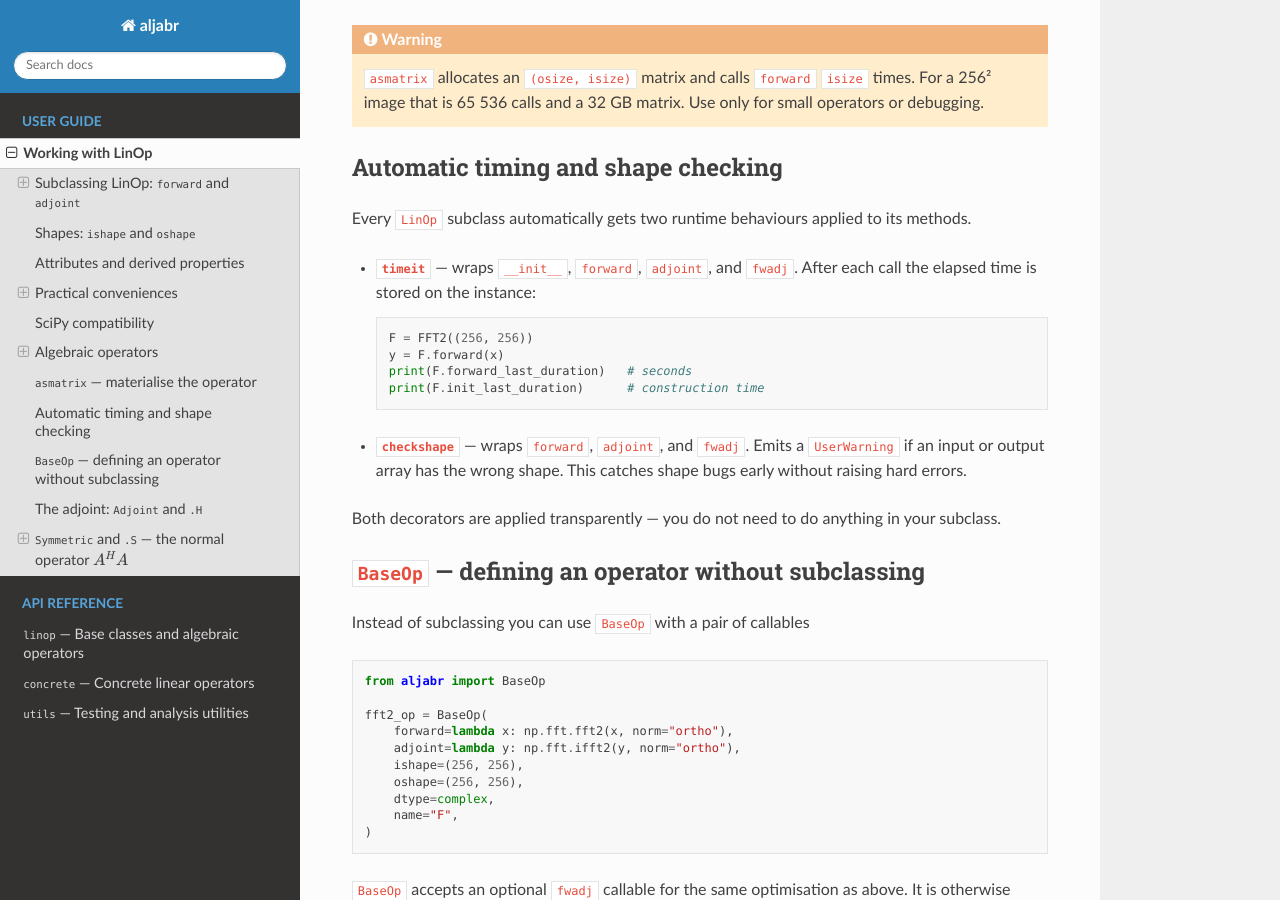
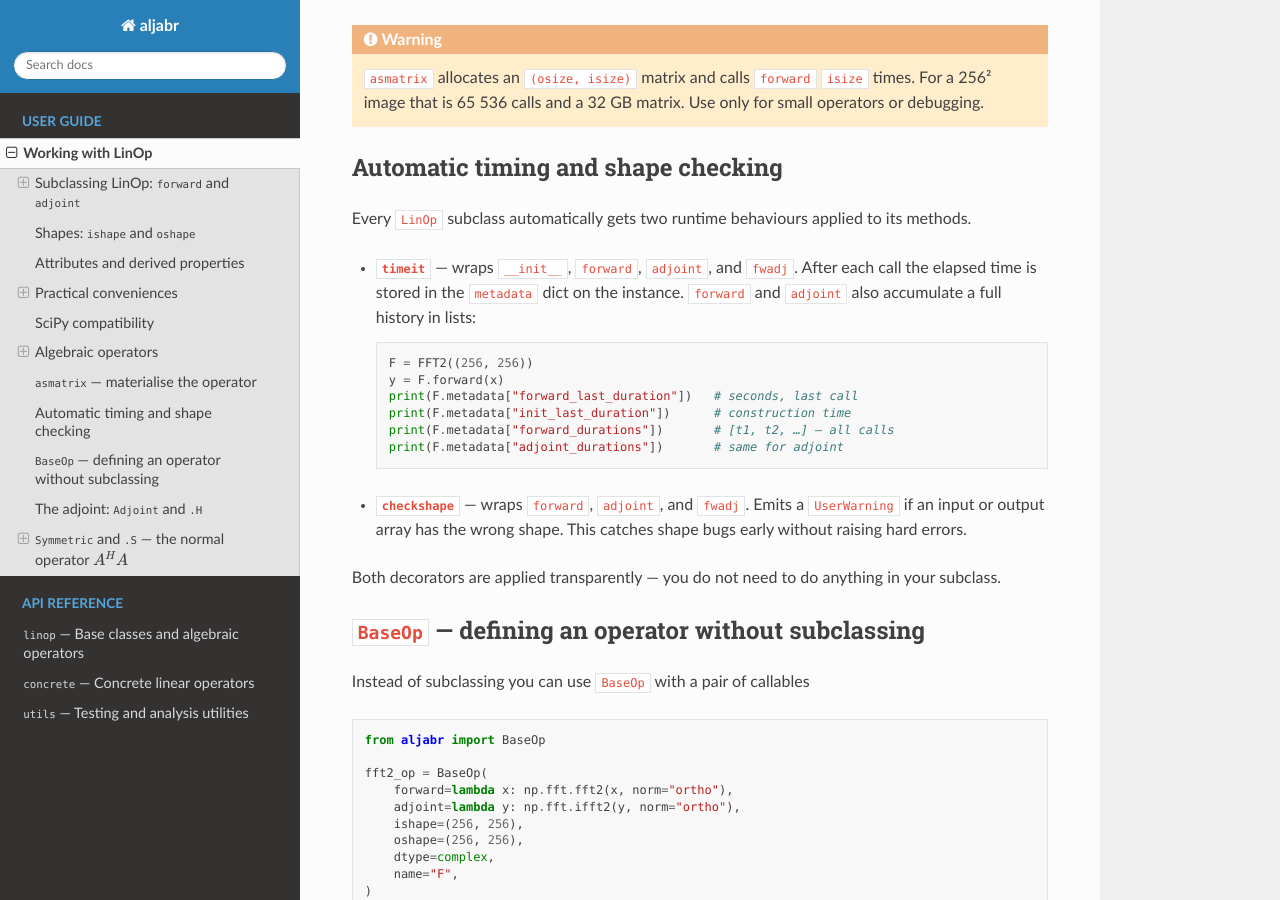
Before and after one commit to forieux/aljabr, a Sphinx documentation site: the page built from docs/guide.md, in a window 1280 px wide and 900 px high, scrolled down 4758 px. Built offline with Sphinx 7.4.7 and the Read the Docs theme 3.1.0, drawn with Linux system fonts in a browser that asks for light colours.

Commit message:
Add metadata instead

````diff
--- a/docs/guide.md
+++ b/docs/guide.md
@@ -234,13 +234,16 @@ Every `LinOp` subclass automatically gets two runtime behaviours applied to its
 methods.
 
 - **`timeit`** — wraps `__init__`, `forward`, `adjoint`, and `fwadj`. After
-  each call the elapsed time is stored on the instance:
+  each call the elapsed time is stored in the `metadata` dict on the instance.
+  `forward` and `adjoint` also accumulate a full history in lists:
 
   ```python
   F = FFT2((256, 256))
   y = F.forward(x)
-  print(F.forward_last_duration)   # seconds
-  print(F.init_last_duration)      # construction time
+  print(F.metadata["forward_last_duration"])   # seconds, last call
+  print(F.metadata["init_last_duration"])      # construction time
+  print(F.metadata["forward_durations"])       # [t1, t2, …] — all calls
+  print(F.metadata["adjoint_durations"])       # same for adjoint
   ```
 
 - **`checkshape`** — wraps `forward`, `adjoint`, and `fwadj`. Emits a
````
Also changed, not shown: 1 other file.
